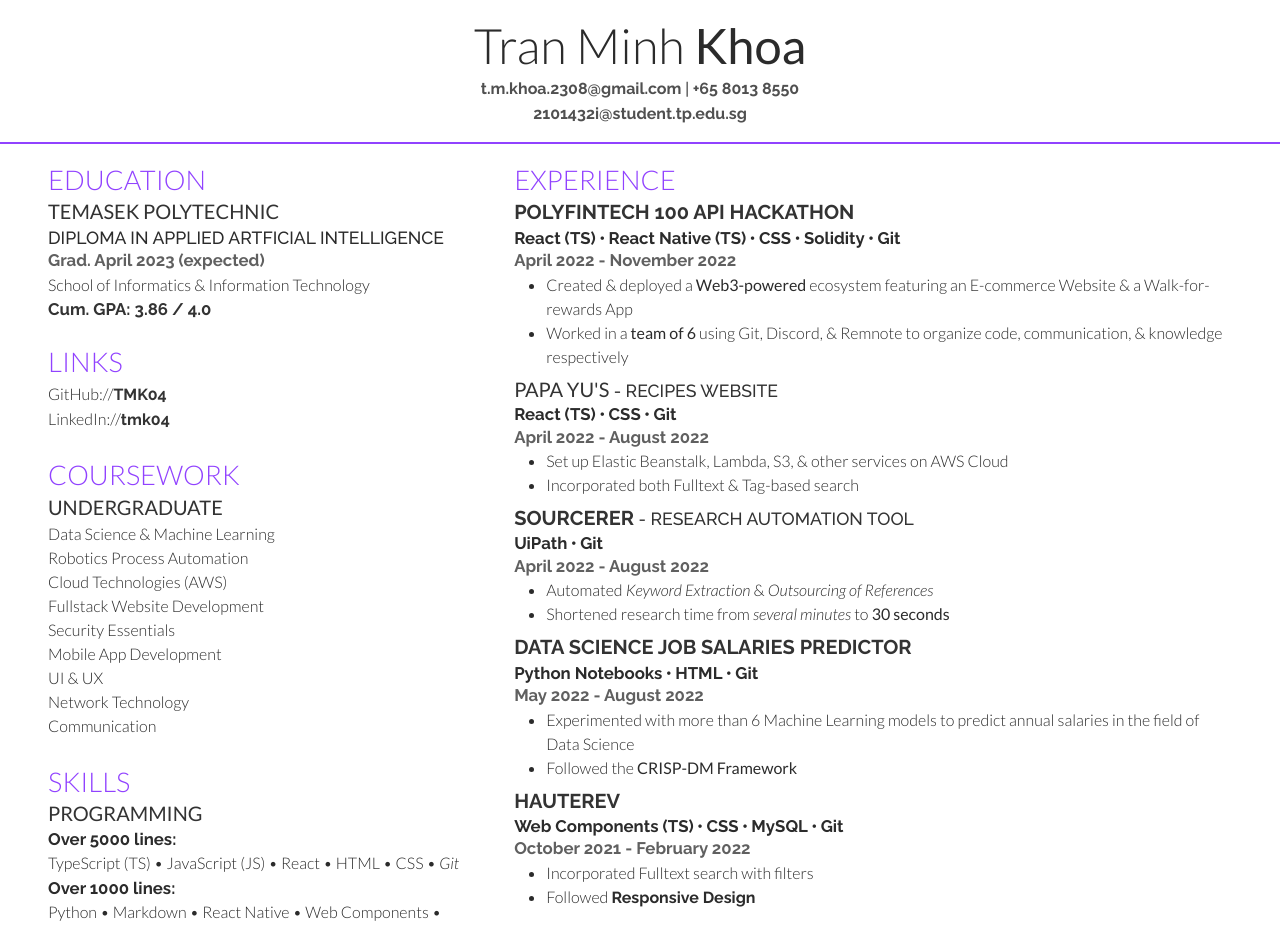
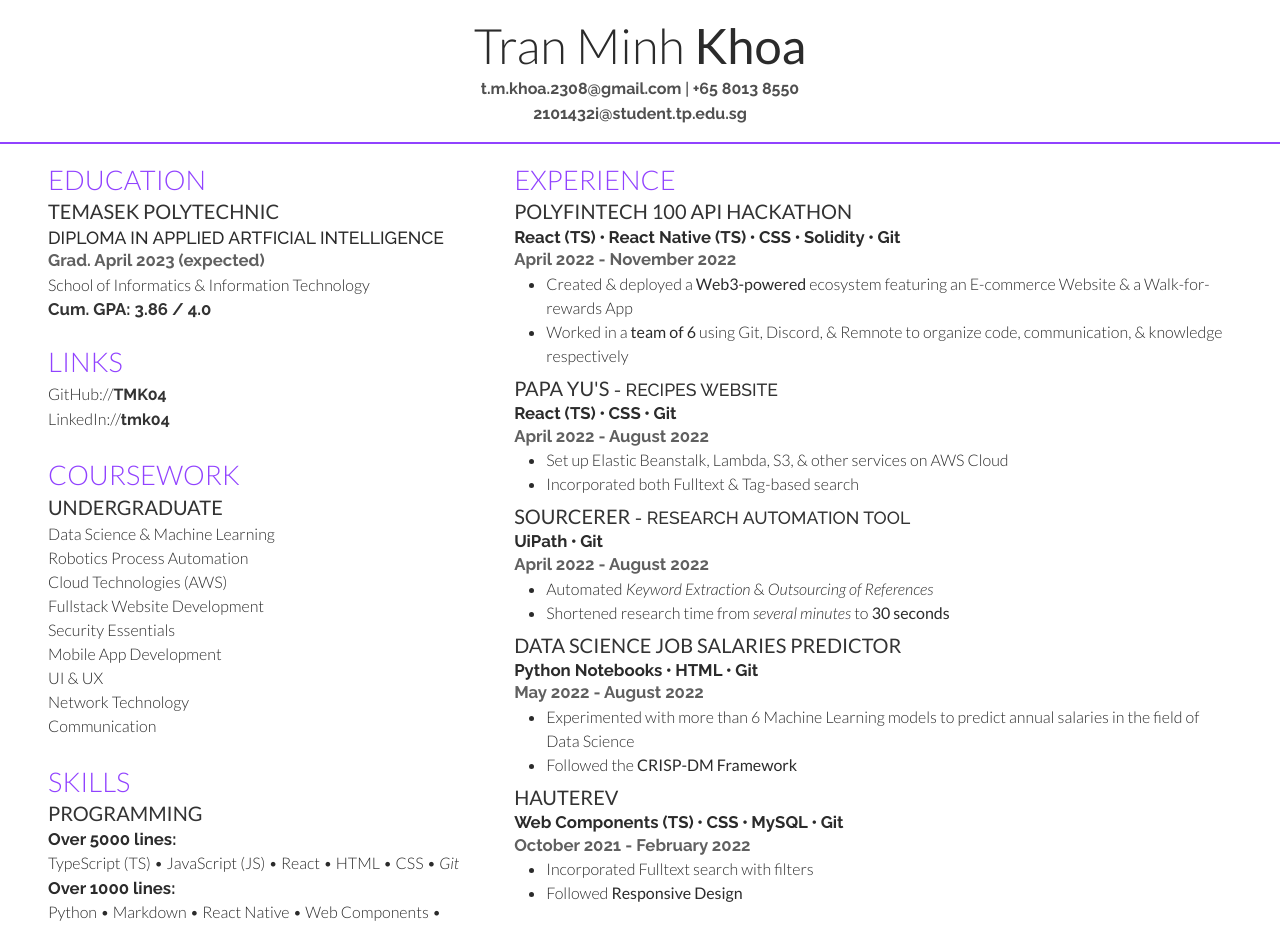
Before and after one commit to TMK04/resume, a React (Create React App) app: page / in a window 1280 px wide. Shown: the top 928 px of the page. Built offline with nearby package versions, Linux system fonts and the light colour scheme.

Commit message:
refactor: decouple Detail & Link

```diff
--- a/src/App.tsx
+++ b/src/App.tsx
@@ -1,3 +1,4 @@
+import Detail from "./components/Detail";
 import Link from "./components/Link";
 import { Separator, SeparatorInline } from "./components/Separators";
 import CourseworkSection from "./sections/CourseworkSection";
@@ -18,15 +19,15 @@ function App() {
         </h1>
         <address>
           <Link className="text-secondary" href="mailto:t.m.khoa.2308@gmail.com">
-            t.m.khoa.2308@gmail.com
+            <Detail>t.m.khoa.2308@gmail.com</Detail>
           </Link>
           <SeparatorInline className="fw-bold">|</SeparatorInline>
           <Link className="text-secondary" href="tel:+6580138550">
-            +65 8013 8550
+            <Detail>+65 8013 8550</Detail>
           </Link>
           <div>
             <Link className="text-secondary" href="mailto:2101432i@student.tp.edu.sg">
-              2101432i@student.tp.edu.sg
+              <Detail>2101432i@student.tp.edu.sg</Detail>
             </Link>
           </div>
         </address>
--- a/src/components/Detail.tsx
+++ b/src/components/Detail.tsx
@@ -1,10 +1,5 @@
 import { formatNonEmptyClassName } from "../helpers";
 
 export default function Detail({ className, ...props }: JSX.IntrinsicElements["span"]) {
-  return (
-    <span
-      className={`fw-bold raleway text-secondary${formatNonEmptyClassName(className)}`}
-      {...props}
-    />
-  );
+  return <span className={`fw-bold raleway${formatNonEmptyClassName(className)}`} {...props} />;
 }
--- a/src/components/Link.tsx
+++ b/src/components/Link.tsx
@@ -1,19 +1,11 @@
 import { formatNonEmptyClassName } from "../helpers";
-
-import Detail from "./Detail";
 
 import "./Link.css";
 
-type LinkProps = Omit<JSX.IntrinsicElements["a"], "children"> & {
-  children: string;
-};
-
-export default function Link({ children, className, ...props }: LinkProps) {
+export default function Link({ children, className, ...props }: JSX.IntrinsicElements["a"]) {
   return (
-    <Detail>
-      <a className={`link text-decoration-none${formatNonEmptyClassName(className)}`} {...props}>
-        {children}
-      </a>
-    </Detail>
+    <a className={`link text-decoration-none${formatNonEmptyClassName(className)}`} {...props}>
+      {children}
+    </a>
   );
 }
--- a/src/sections/ExperienceSection/index.tsx
+++ b/src/sections/ExperienceSection/index.tsx
@@ -96,7 +96,7 @@ export default function ExperienceSection() {
           <>
             {"Followed "}
             <Link
-              className="text-black"
+              className="fw-bold text-black"
               href="https://developer.mozilla.org/en-US/docs/Learn/CSS/CSS_layout/Responsive_Design"
             >
               Responsive Design
--- a/src/sections/LinksSection/index.tsx
+++ b/src/sections/LinksSection/index.tsx
@@ -1,3 +1,4 @@
+import Detail from "../../components/Detail";
 import Link from "../../components/Link";
 import { Section } from "../../components/Section";
 
@@ -7,14 +8,14 @@ export default function LinksSection() {
       <address>
         <div>
           GitHub://
-          <Link className="text-accent" href="https://github.com/TMK04">
-            TMK04
+          <Link className="fw-bold text-accent" href="https://github.com/TMK04">
+            <Detail>TMK04</Detail>
           </Link>
         </div>
         <div>
           LinkedIn://
-          <Link className="text-accent" href="https://www.linkedin.com/in/tmk04">
-            tmk04
+          <Link className="fw-bold text-accent" href="https://www.linkedin.com/in/tmk04">
+            <Detail>tmk04</Detail>
           </Link>
         </div>
       </address>
```
